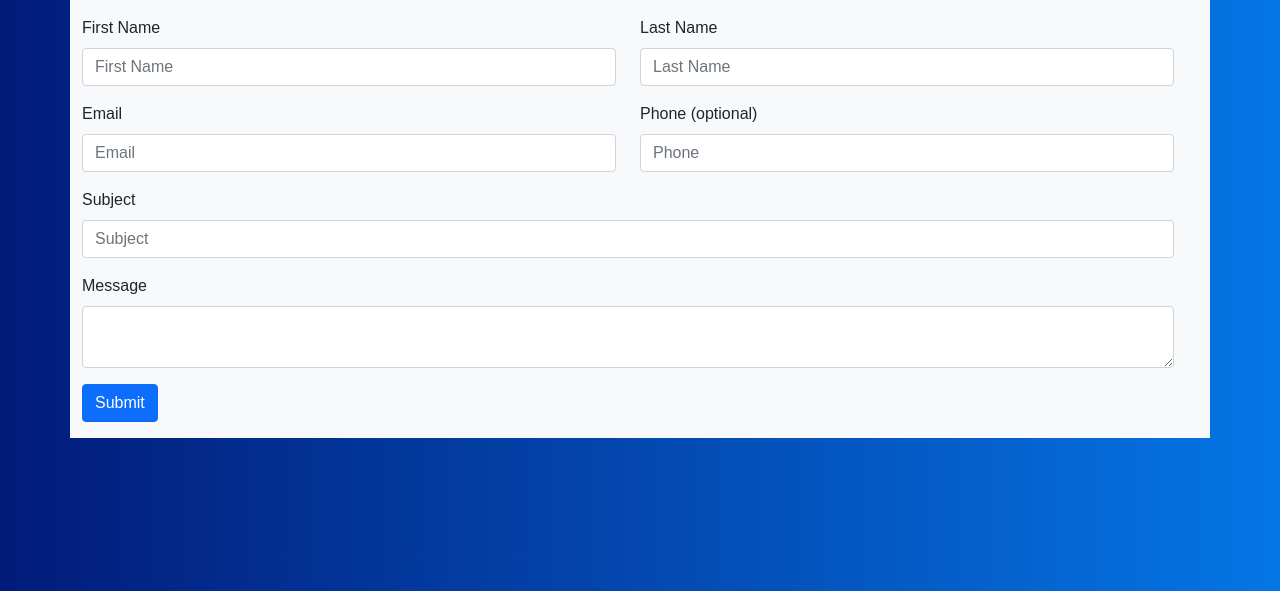
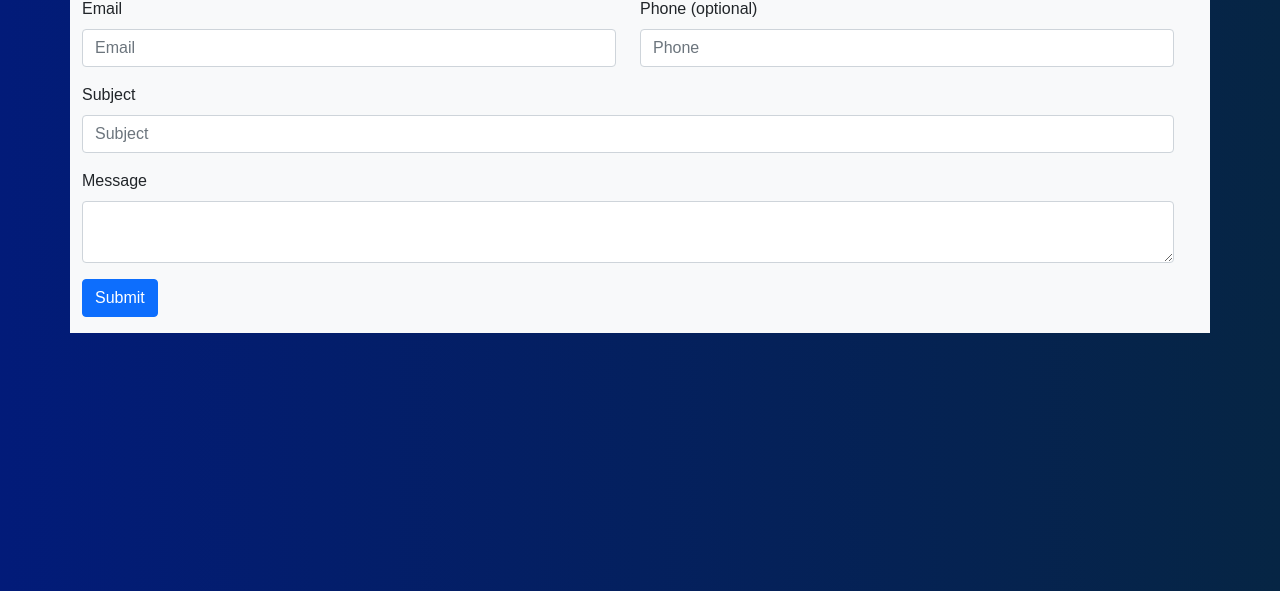
Before and after one commit to ShadowSeick/Contact-Form-Bootstrap, a plain HTML site: page index.html in a window 1280 px wide. Shown: the part 209-800 px from the top of the page. Drawn offline with nearby package versions, Linux system fonts and the light colour scheme.

Commit message:
Changes in position Contact Form. Now on top

```diff
--- a/css/site.css
+++ b/css/site.css
@@ -11,7 +11,7 @@
 body {
     font-family: Arial, Helvetica, sans-serif;
     background: #0575E6;  /* fallback for old browsers */
-background: -webkit-linear-gradient(to right, #021B79, #0575E6);  /* Chrome 10-25, Safari 5.1-6 */
-background: linear-gradient(to right, #021B79, #0575E6); /* W3C, IE 10+/ Edge, Firefox 16+, Chrome 26+, Opera 12+, Safari 7+ */
+    background: -webkit-linear-gradient(to right, #021B79, #062544);  /* Chrome 10-25, Safari 5.1-6 */
+    background: linear-gradient(to right, #021B79, #062544); /* W3C, IE 10+/ Edge, Firefox 16+, Chrome 26+, Opera 12+, Safari 7+ */
 
 }
--- a/index.html
+++ b/index.html
@@ -14,7 +14,7 @@
 </head>
 
 <body>
-       <main class="d-flex flex-column justify-content-center vh-100">
+       <main class="mt-5">
         <h1 class="text-center text-white">Contact Me</h1>
         <div class="container bg-light">
             <form class="row row-cols-1 row-cols-md-2 pt-3 w-100">
```
